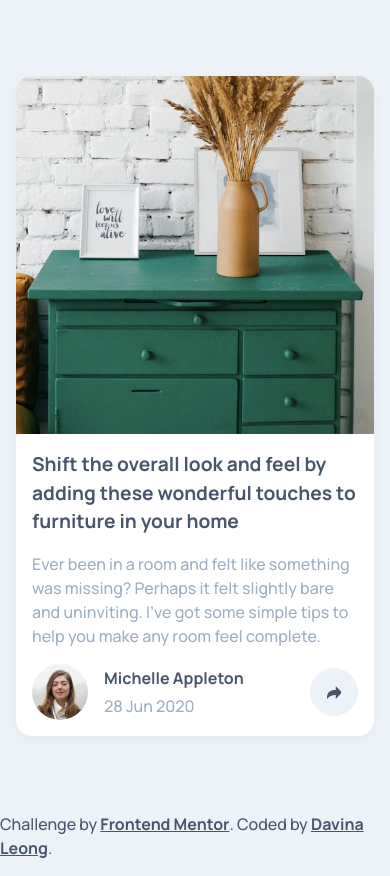
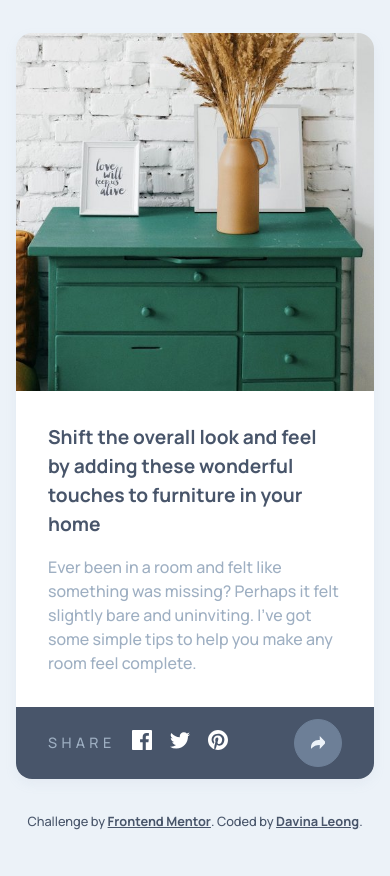
Before and after one commit to davinaleong/fem-article-preview-component, a website built with Vite: page index.html in a window 390 px wide. After the commit the page ends 847 px from the top, so only its background shows below. Built offline with nearby package versions, Linux system fonts and the light colour scheme.

Commit message:
Styled share section for mobile

```diff
--- a/index.html
+++ b/index.html
@@ -31,7 +31,7 @@
     <main class="main-grid">
       <div class="card">
         <img src="./images/drawers.jpg" alt="" class="card__image" />
-        <div class="card__body | bg-gray-50 px-400 pt-400 pb-200">
+        <div class="card__body | bg-gray-50 p-600">
           <h2 class="mb-400 fw-bold fs-500">
             Shift the overall look and feel by adding these wonderful touches to
             furniture in your home
@@ -43,12 +43,24 @@
             you make any room feel complete.
           </p>
         </div>
-        <div class="card__footer | bg-gray-50 px-400 pt-200 pb-400">
-          <img src="./images/avatar-michelle.jpg" alt="" class="card__footer__avatar" />
+        <div class="card__footer" data-element="card-footer">
+          <div
+            class="card__footer_profile | bg-gray-50 px-600 py-200"
+            data-element="card-footer-avatar"
+          >
+            <img
+              src="./images/avatar-michelle.jpg"
+              alt=""
+              class="card__footer__avatar"
+            />
             <p class="card_footer_name | fw-bold">Michelle Appleton</p>
             <p class="card__footer__date | text-primary-300">28 Jun 2020</p>
             <div class="card__footer__buttons">
-            <button class="btn btn-icon">
+              <button
+                class="btn btn-icon"
+                data-element="btn-share"
+                data-inverted="true"
+              >
                 <svg xmlns="http://www.w3.org/2000/svg" width="15" height="13">
                   <path
                     d="M15 6.495L8.766.014V3.88H7.441C3.33 3.88 0 7.039 0 10.936v2.049l.589-.612C2.59 10.294 5.422 9.11 8.39 9.11h.375v3.867L15 6.495z"
@@ -57,10 +69,35 @@
               </button>
             </div>
           </div>
+          <div
+            class="card__footer__share | text-primary-300 bg-primary-500 px-600 py-200"
+            data-element="card-footer-share"
+          >
+            <p class="card__footer__text | fs-300 ls-600 tt-uppercase">Share</p>
+            <ul class="social-list" role="list">
+              <li>
+                <a href="#" class="btn btn-social">
+                  <img src="./images/icon-facebook.svg" alt="Facebook" />
+                </a>
+              </li>
+              <li>
+                <a href="#" class="btn btn-social">
+                  <img src="./images/icon-twitter.svg" alt="Twitter" />
+                </a>
+              </li>
+              <li>
+                <a href="#" class="btn btn-social">
+                  <img src="./images/icon-pinterest.svg" alt="Pinterest" />
+                </a>
+              </li>
+            </ul>
+            <div>&nbsp;</div>
+          </div>
+        </div>
       </div>
     </main>
 
-    <div class="attribution | py-400">
+    <div class="attribution | fs-200 py-400">
       Challenge by
       <a href="https://www.frontendmentor.io?ref=challenge" target="_blank"
         >Frontend Mentor</a
--- a/styles/main.css
+++ b/styles/main.css
@@ -172,6 +172,7 @@ a:where(:hover, :focus, :focus-visible) {
   --btn-hover-clr: var(--clr-gray-100);
   --btn-hover-bg-clr: var(--clr-gray-800);
   --btn-hover-border-clr: var(--clr-gray-800);
+  --btn-hover-opacity: 1;
 
   --btn-padding: var(--size-300) var(--size-600);
 
@@ -195,6 +196,7 @@ a:where(:hover, :focus, :focus-visible) {
   color: var(--btn-hover-clr);
   background-color: var(--btn-hover-bg-clr);
   border: thin solid var(--btn-hover-border-clr);
+  opacity: var(--btn-hover-opacity);
 }
 
 .btn:where(:hover, :focus, :focus-visible) path {
@@ -227,6 +229,20 @@ a:where(:hover, :focus, :focus-visible) {
   font-weight: var(--fw-bold);
 }
 
+.btn-social {
+  --btn-clr: var(--clr-gray-50);
+  --btn-bg-clr: transparent;
+  --btn-border-clr: transparent;
+
+  --btn-hover-clr: var(--clr-gray-50);
+  --btn-hover-bg-clr: transparent;
+  --btn-hover-border-clr: transparent;
+  --btn-hover-opacity: 0.7;
+  --btn-padding: 0;
+
+  aspect-ratio: 1/1;
+}
+
 .btn-icon {
   --btn-clr: var(--clr-primary-500);
   --btn-bg-clr: var(--clr-primary-200);
@@ -239,6 +255,17 @@ a:where(:hover, :focus, :focus-visible) {
 
   aspect-ratio: 1/1;
   border-radius: 50%;
+}
+
+.btn-icon[data-inverted="true"] {
+  --btn-clr: var(--clr-primary-200);
+  --btn-bg-clr: var(--clr-primary-400);
+  --btn-border-clr: var(--clr-primary-400);
+
+  --btn-hover-clr: var(--clr-primary-200);
+  --btn-hover-bg-clr: var(--clr-primary-400);
+  --btn-hover-border-clr: var(--clr-primary-400);
+  --btn-hover-opacity: 0.7;
 }
 
 /** Content - Layout **/
@@ -264,9 +291,23 @@ a:where(:hover, :focus, :focus-visible) {
 }
 
 .card__footer {
+  position: relative;
+}
+
+.card__footer_profile {
   display: grid;
   grid-template-columns: 3.5em auto 3em;
   grid-template-rows: 1fr 1fr;
+  gap: 0 var(--size-400);
+  align-items: center;
+}
+
+.card__footer__share {
+  position: absolute;
+  inset: 0;
+  display: grid;
+  grid-template-columns: 1fr 7fr 3em;
+  grid-template-rows: auto;
   gap: 0 var(--size-400);
   align-items: center;
 }
@@ -281,8 +322,16 @@ a:where(:hover, :focus, :focus-visible) {
 }
 
 .card__footer__buttons {
+  position: relative;
+  z-index: 2;
   grid-column: 3;
   grid-row: 1 / -1;
+}
+
+.social-list {
+  display: flex;
+  align-items: center;
+  gap: var(--size-400);
 }
 
 /** Content - End **/
```
Lines whose indentation alone changed are shown as unchanged.
